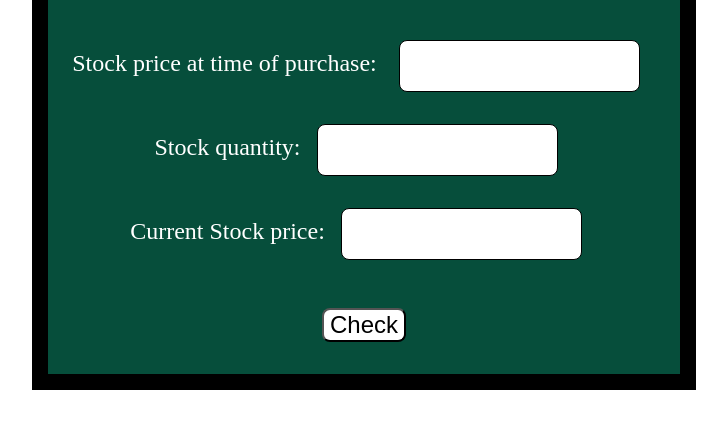
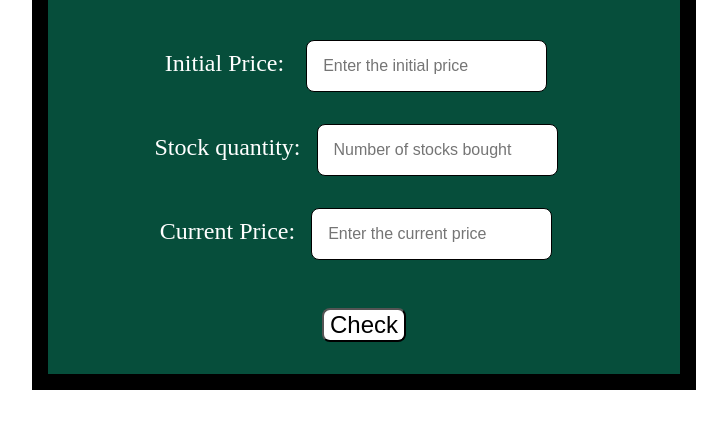
Before and after one commit to bandgarmamta/stock-profit-or-loss, a plain HTML site: page index.html in a window 1280 px wide. Shown: the part 173-602 px from the top of the page, without its empty margins (276-1003 px from the left). Drawn offline with Linux system fonts and the light colour scheme.

Commit message:
fix:label

```diff
--- a/index.html
+++ b/index.html
@@ -12,10 +12,10 @@
 <body>
     <div class="container">
         <h1>Stocks💸📈</h1>
-        <label>Stock price at time of purchase: <input type="number" class="input-user"></label>
+        <label>Initial Price: <input type="number" class="input-user" placeholder="Enter the initial price"></label>
 
-        <label>Stock quantity:<input type="number" class="input-user"></label>
-        <label>Current Stock price:<input type="number" class="input-user"></label>
+        <label>Stock quantity:<input type="number" class="input-user" placeholder="Number of stocks bought"></label>
+        <label>Current Price:<input type="number" class="input-user" placeholder="Enter the current price"></label>
         <button id="btn-submit">Check</button>
         <div id="output"></div>
 
--- a/style.css
+++ b/style.css
@@ -24,6 +24,7 @@ input{
     border-radius: 0.5rem;
     padding: 1rem;
     margin: 1rem;
+    width: auto;
 }
 
     button{
```
